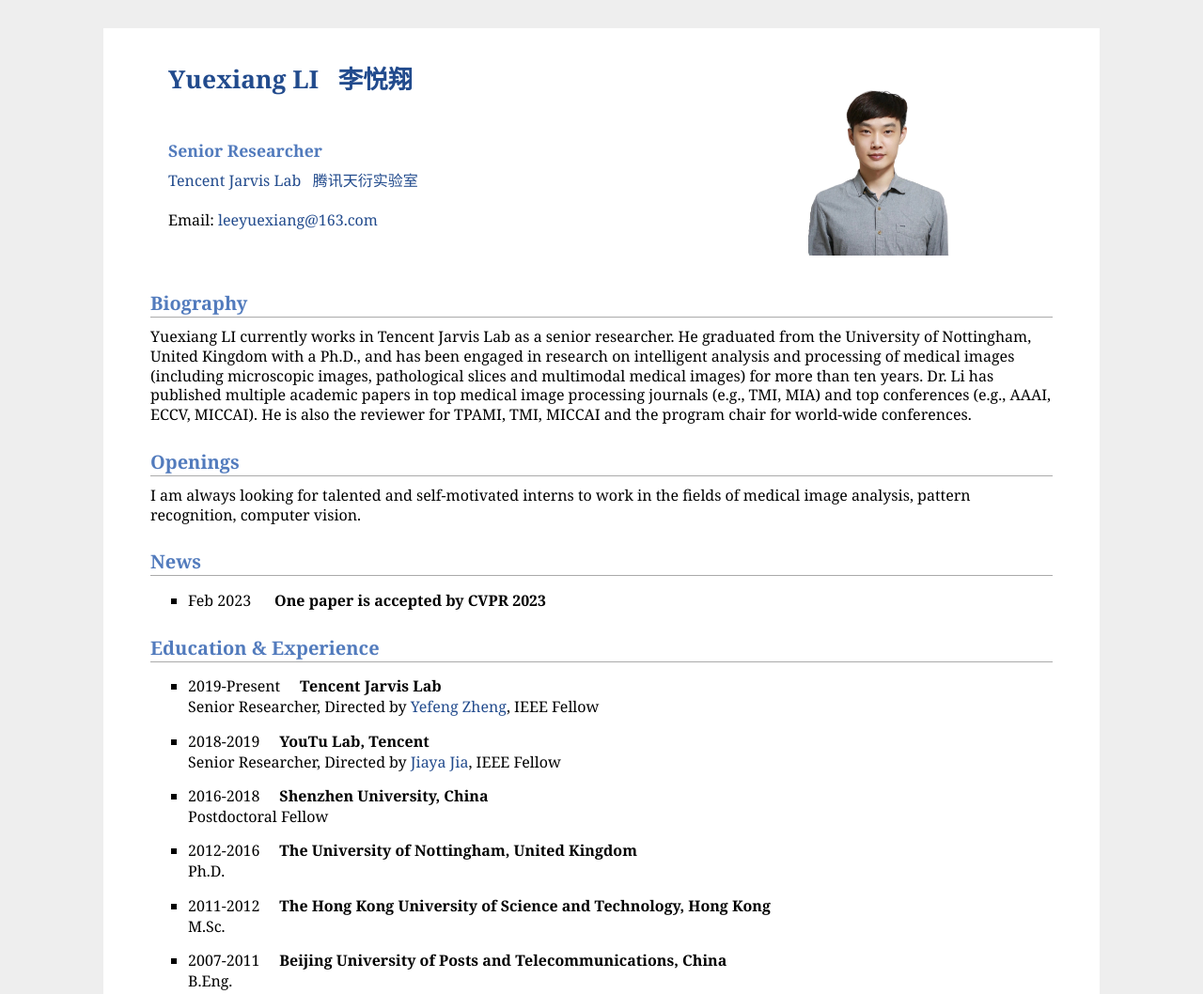
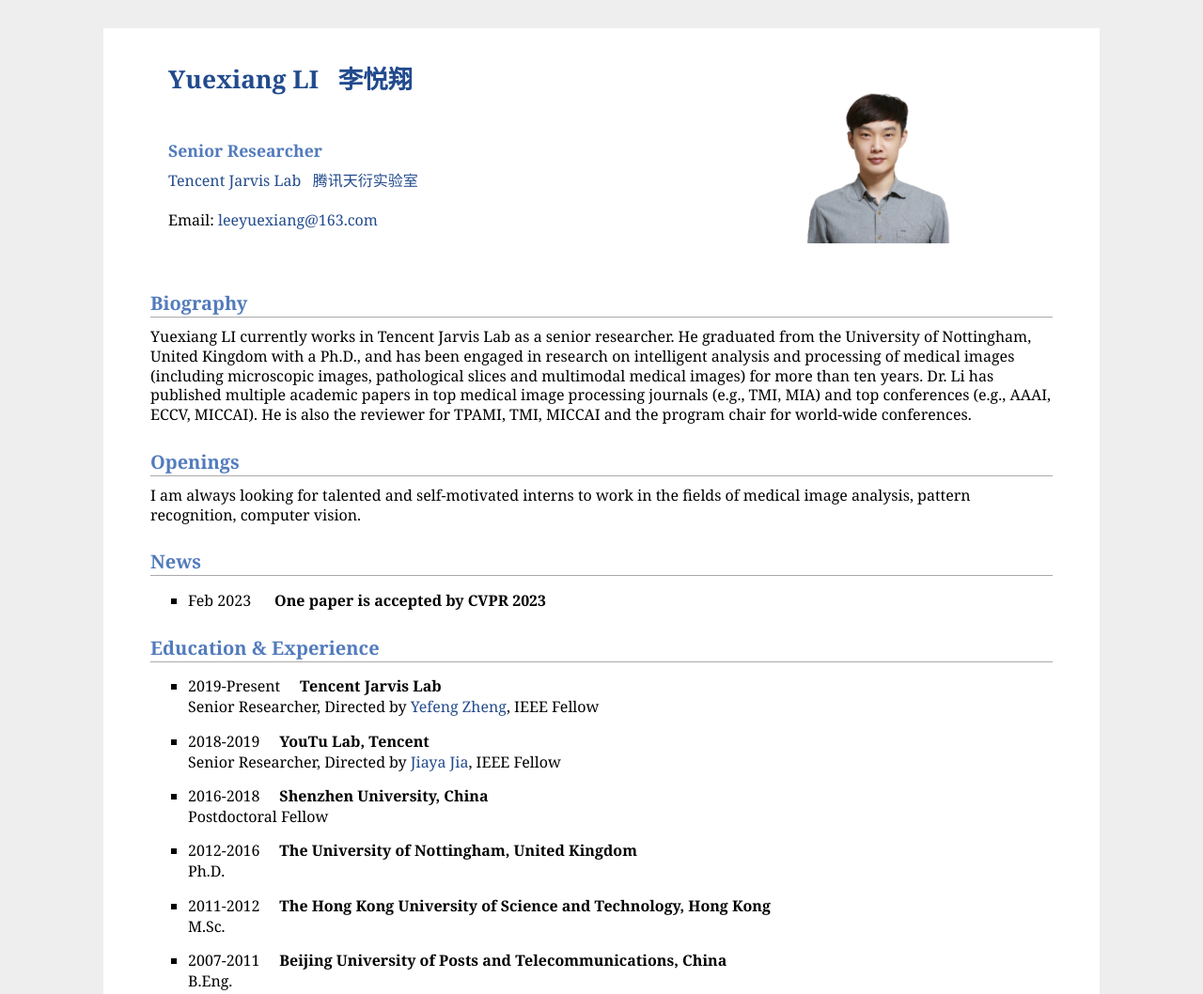
Before and after one commit to yuexiangli/yuexiangli.github.io, a plain HTML site: page index.html in a window 1280 px wide. Shown: the top 1058 px of the page at 94% size. Drawn offline with Linux system fonts and the light colour scheme.

Commit message:
new photo

```diff
--- a/index.html
+++ b/index.html
@@ -170,7 +170,7 @@
                     </td>
                     <td>
                         <div style="float:right">
-                            <img src="./images/yuexiangli.jpg" border="0" width="160">
+                            <img src="./images/yuexiangli.png" border="0" width="160">
                         </div>
                     </td>
                 </tr>
```
Also changed, not shown: images/yuexiangli.jpg (deleted), images/yuexiangli.png (added).
